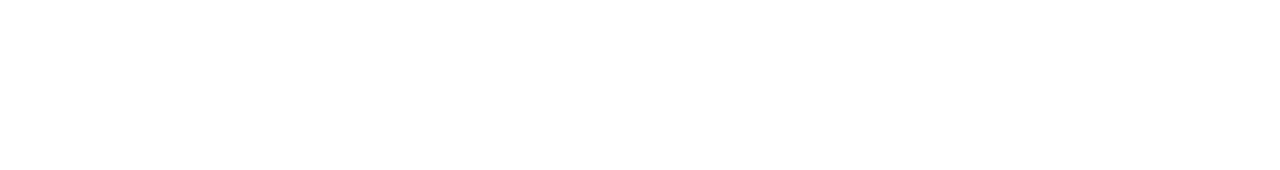
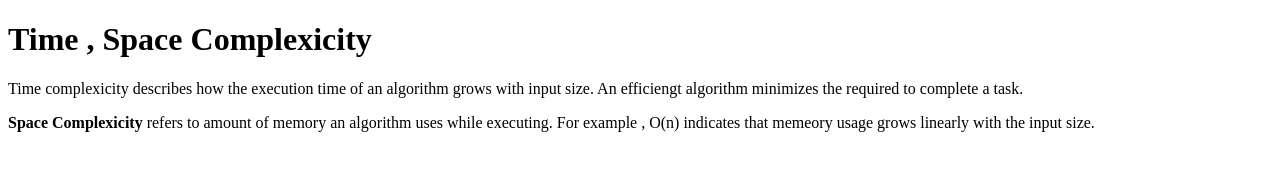
Before and after one commit to acciojob/time-and-space-complexity-ritikarya123, a website: page main.html in a window 1280 px wide. Drawn offline with Linux system fonts and the light colour scheme.

Commit message:
created a submission

```diff
--- a/main.html
+++ b/main.html
@@ -8,6 +8,9 @@
 
 <body>
 	<!-- the entire body must be written by student -->
+	<h1>Time , Space Complexicity</h1>
+	<p>Time complexicity describes how the execution time of an algorithm grows with input size. An efficiengt algorithm minimizes the required to complete a task.</p>
+	<p><b>Space Complexicity</b> refers to amount of memory an algorithm uses while executing. For example , O(n) indicates that memeory usage grows linearly with the input size.</p>
     <script type="text/javascript" src="./script.js">
 </script>
 
```
